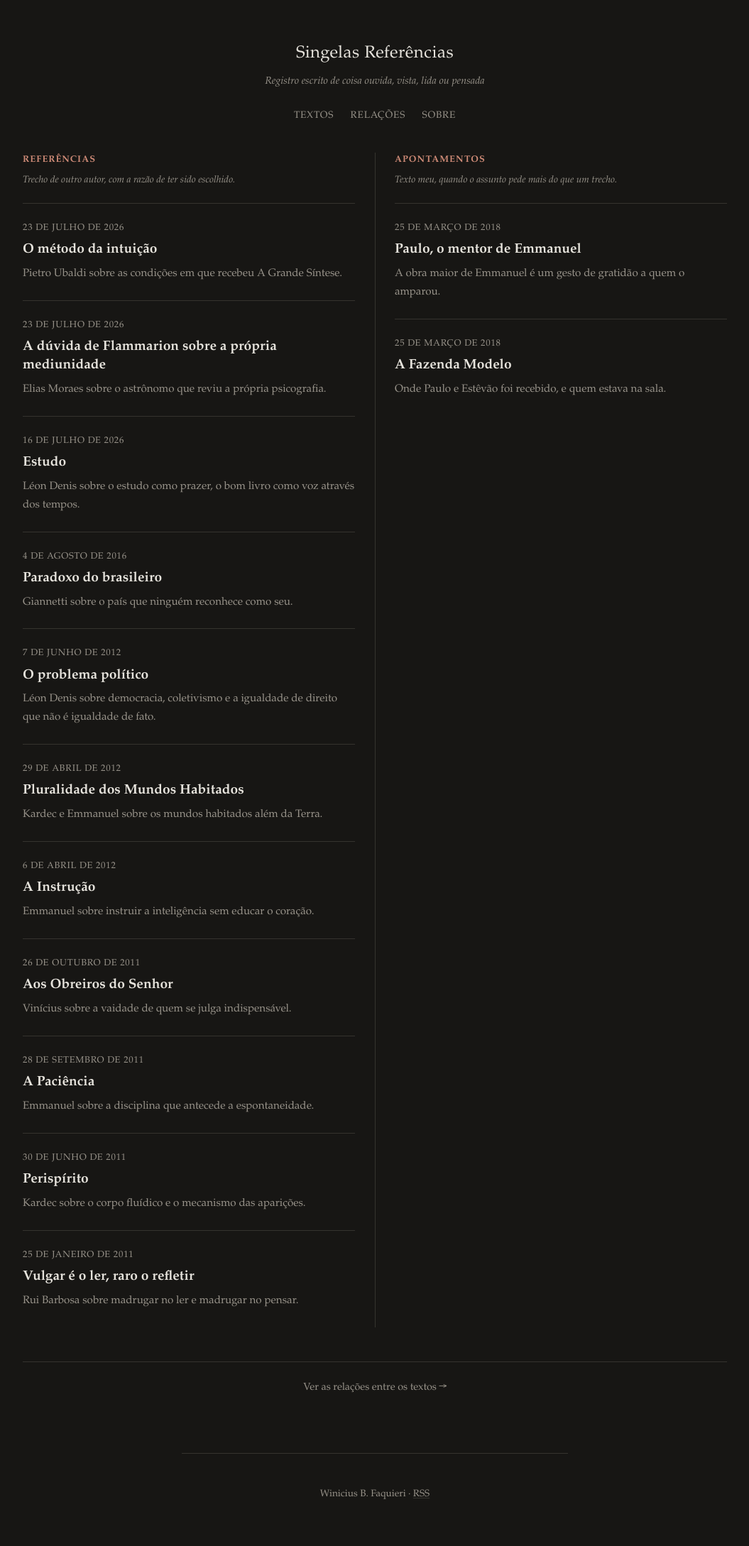
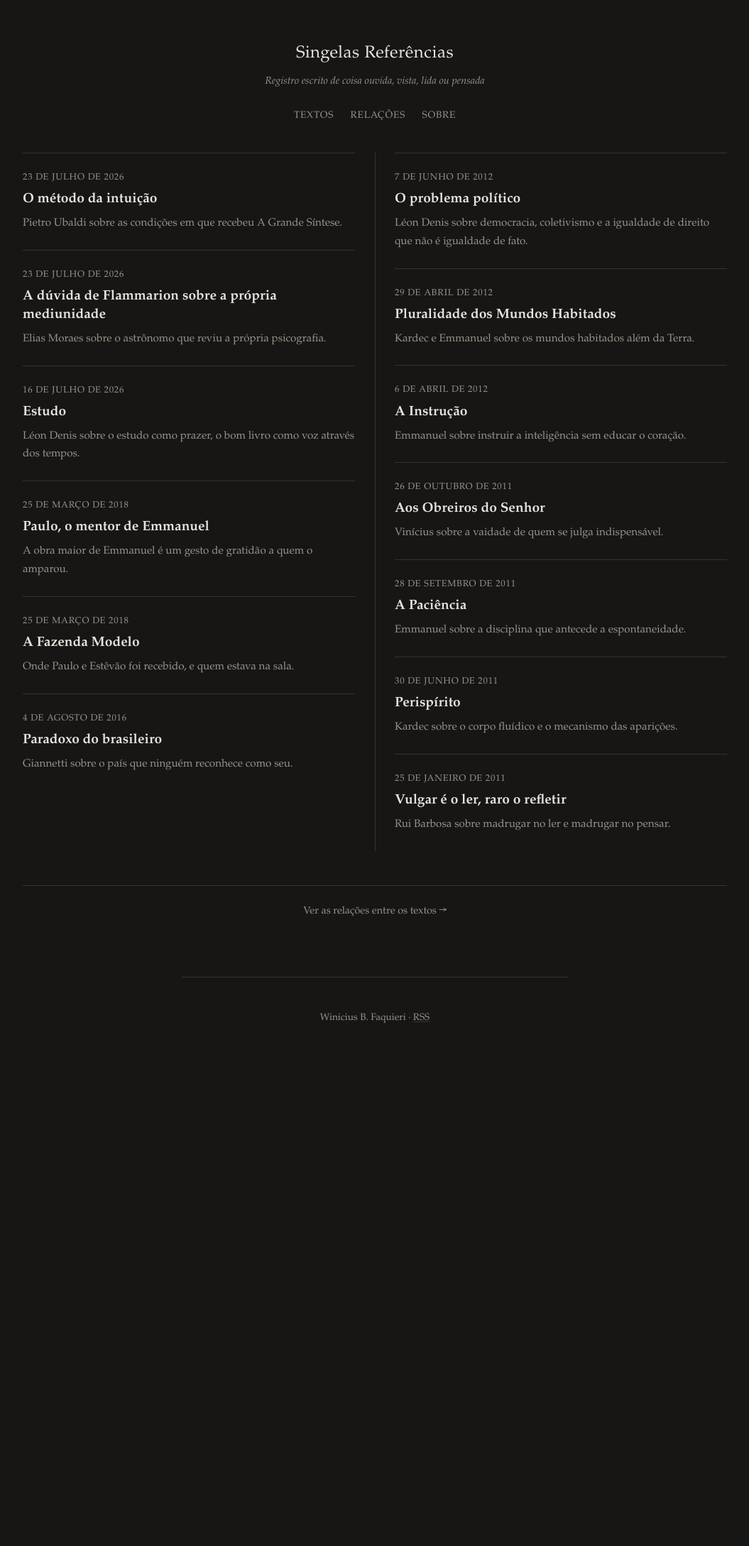
Before and after one commit to wfaquieri/singelas-referencias, a Jekyll site: the page built from index.html, in a window 1280 px wide. Shown: the whole page at 71% size, without its empty margins (112-1167 px from the left). Built offline with Jekyll 4.4.1, drawn with Linux system fonts in a browser that asks for light colours; after the commit the page ends 1508 px from its top, so only the background shows below that.

Commit message:
Junta a home num fluxo unico de duas colunas
Sai a divisao entre referencia e apontamento na home. O criterio classificava
os textos pela proporcao de autoria, que e justamente o que nao tem fronteira:
quase todo texto daqui e trecho de outro autor com comentario meu. E o corte
saia torto, onze de um lado e dois do outro.

Feito com columns do CSS, nao com duas listas no HTML. O DOM continua sendo um
unico ul na ordem cronologica, entao leitor de tela e buscador leem na ordem
certa e a coluna da direita e a continuacao da esquerda, nao outra categoria.

O rotulo por item nao volta. As categorias seguem em uso no alto de cada texto
e na regra da nota de autor no rodape.

```diff
--- a/_includes/coluna.html
+++ /dev/null
@@ -1,30 +0,0 @@
-{% comment %}
-  Uma coluna da home. Recebe:
-    posts   = a lista já filtrada por categoria
-    titulo  = o rótulo da coluna
-    nota    = a linha que explica a natureza dos textos
-
-  O rótulo por item (Referência / Apontamento) não aparece aqui: quem diz isso
-  agora é o título da coluna. Repetir em cada item seria ruído.
-{% endcomment %}
-<section class="coluna">
-  <h2 class="coluna-titulo">{{ include.titulo }}</h2>
-  <p class="coluna-nota">{{ include.nota }}</p>
-
-  {% if include.posts.size == 0 %}
-  <p class="coluna-vazia">Nada por aqui ainda.</p>
-  {% else %}
-  <ul class="lista">
-  {% for post in include.posts %}
-    {% assign m = post.date | date: "%-m" | minus: 1 %}
-    <li class="lista-item">
-      <p class="lista-meta">
-        <time datetime="{{ post.date | date_to_xmlschema }}">{{ post.date | date: "%-d" }} de {{ site.meses[m] }} de {{ post.date | date: "%Y" }}</time>
-      </p>
-      <h3 class="lista-titulo"><a href="{{ post.url | relative_url }}">{{ post.title }}</a></h3>
-      {% if post.resumo %}<p class="lista-resumo">{{ post.resumo }}</p>{% endif %}
-    </li>
-  {% endfor %}
-  </ul>
-  {% endif %}
-</section>
--- a/assets/css/style.css
+++ b/assets/css/style.css
@@ -97,61 +97,28 @@ a:hover { text-decoration-color: var(--realce); }
 
 .lista-resumo { margin: 0.5rem 0 0; color: var(--suave); font-size: 1rem; }
 
-/* ---------- home em duas colunas ---------- */
-/* Referências de um lado, apontamentos do outro. A separação que o rótulo do
-   item fazia em texto agora é feita pelo lugar na página. */
+/* ---------- home: fluxo único em duas colunas ---------- */
+/* Não são duas listas, é uma só. O DOM continua sendo um único <ul> na ordem
+   cronológica, e quem distribui em duas colunas é o navegador. Isso importa:
+   leitor de tela e buscador leem na ordem certa, e a coluna da direita é a
+   continuação da esquerda, não outra categoria. */
 
-.colunas {
-  display: grid;
-  grid-template-columns: 1fr 1fr;
-  gap: 0 3.5rem;
+.lista-fluxo {
   max-width: var(--medida-larga);
-  margin: 0 auto;
+  columns: 2;
+  column-gap: 3.5rem;
+  column-rule: 1px solid var(--tenue);
 }
 
-/* min-width: 0 impede que um título longo estoure a coluna do grid. */
-.coluna { min-width: 0; }
-
-.coluna + .coluna { position: relative; }
-
-.coluna + .coluna::before {
-  content: "";
-  position: absolute;
-  top: 0;
-  bottom: 0;
-  left: -1.75rem;
-  border-left: 1px solid var(--tenue);
+.lista-fluxo .lista-item {
+  /* Sem isto um texto pode ser cortado ao meio pela quebra de coluna. */
+  break-inside: avoid;
+  -webkit-column-break-inside: avoid;
+  padding: 1.5rem 0;
 }
 
-.coluna-titulo {
-  margin: 0;
-  color: var(--realce);
-  font-size: 0.8rem;
-  font-weight: 600;
-  letter-spacing: 0.08em;
-  text-transform: uppercase;
-}
-
-.coluna-nota {
-  margin: 0.4rem 0 1.25rem;
-  color: var(--suave);
-  font-size: 0.85rem;
-  font-style: italic;
-}
-
-.coluna-vazia {
-  margin: 0;
-  padding-top: 1.5rem;
-  border-top: 1px solid var(--tenue);
-  color: var(--suave);
-  font-size: 0.95rem;
-  font-style: italic;
-}
-
-.colunas .lista { max-width: none; margin: 0; }
-.colunas .lista-item { padding: 1.5rem 0; }
-.colunas .lista-titulo { font-size: 1.2rem; }
-.colunas .lista-resumo { font-size: 0.95rem; }
+.lista-fluxo .lista-titulo { font-size: 1.2rem; }
+.lista-fluxo .lista-resumo { font-size: 0.95rem; }
 
 .home-rodape {
   max-width: var(--medida-larga);
@@ -166,16 +133,9 @@ a:hover { text-decoration-color: var(--realce); }
 .home-rodape a { text-decoration: none; }
 .home-rodape a:hover { color: var(--realce); }
 
-/* Abaixo de 52rem não cabem duas medidas de leitura lado a lado; empilha. */
+/* Abaixo de 52rem não cabem duas medidas de leitura lado a lado; vira uma. */
 @media (max-width: 52rem) {
-  .colunas {
-    grid-template-columns: 1fr;
-    gap: 0;
-    max-width: var(--medida);
-  }
-
-  .coluna + .coluna { margin-top: 3.5rem; }
-  .coluna + .coluna::before { display: none; }
+  .lista-fluxo { columns: 1; max-width: var(--medida); }
   .home-rodape { max-width: var(--medida); }
 }
 
--- a/index.html
+++ b/index.html
@@ -2,12 +2,24 @@
 layout: default
 ---
 
-{% assign referencias = site.posts | where_exp: "p", "p.categories contains 'referencias'" %}
-{% assign apontamentos = site.posts | where_exp: "p", "p.categories contains 'apontamentos'" %}
+{% comment %}
+  Uma lista só, em ordem, que o navegador distribui em duas colunas. Não há
+  divisão por natureza de texto: quase todo texto daqui é trecho de outro
+  autor com comentário meu, e a linha entre uma coisa e outra é tênue demais
+  para virar critério de arrumação.
+{% endcomment %}
 
-<div class="colunas">
-  {% include coluna.html posts=referencias titulo="Referências" nota="Trecho de outro autor, com a razão de ter sido escolhido." %}
-  {% include coluna.html posts=apontamentos titulo="Apontamentos" nota="Texto meu, quando o assunto pede mais do que um trecho." %}
-</div>
+<ul class="lista lista-fluxo">
+{% for post in site.posts %}
+  {% assign m = post.date | date: "%-m" | minus: 1 %}
+  <li class="lista-item">
+    <p class="lista-meta">
+      <time datetime="{{ post.date | date_to_xmlschema }}">{{ post.date | date: "%-d" }} de {{ site.meses[m] }} de {{ post.date | date: "%Y" }}</time>
+    </p>
+    <h2 class="lista-titulo"><a href="{{ post.url | relative_url }}">{{ post.title }}</a></h2>
+    {% if post.resumo %}<p class="lista-resumo">{{ post.resumo }}</p>{% endif %}
+  </li>
+{% endfor %}
+</ul>
 
 <p class="home-rodape"><a href="{{ '/grafo/' | relative_url }}">Ver as relações entre os textos →</a></p>
```
